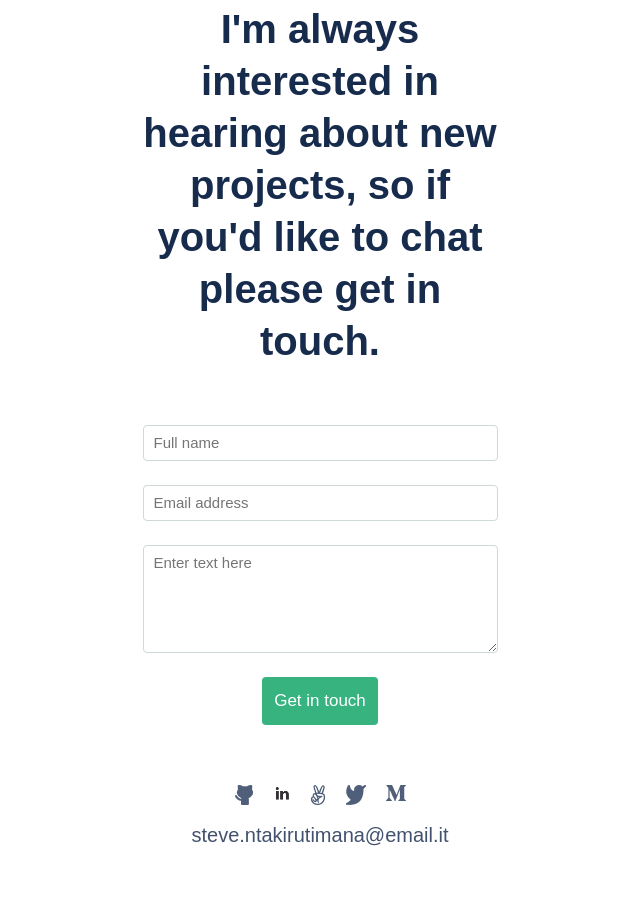
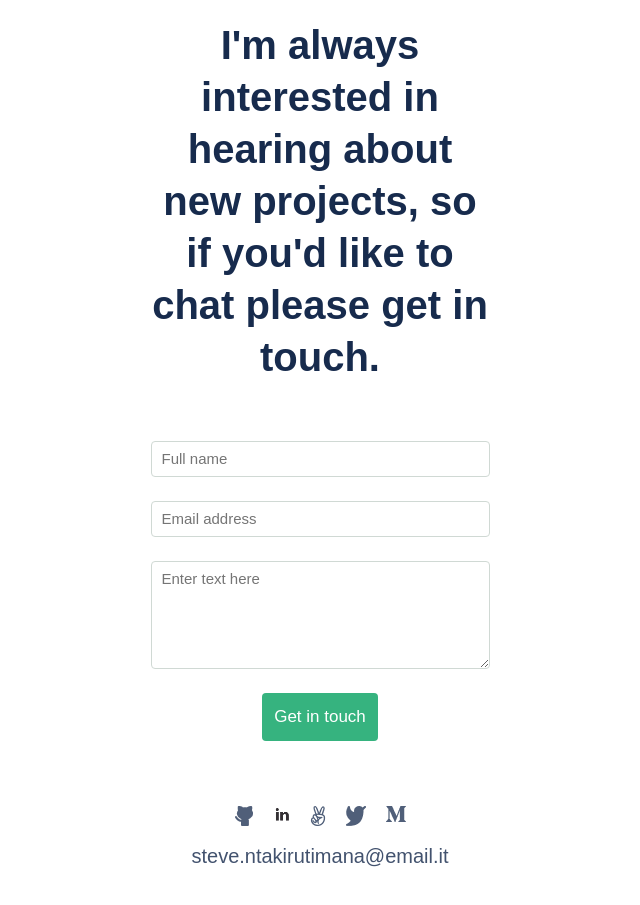
Before and after one commit to sntakirutimana72/Portfolio-Mobile-Version, a website: page index.html in a window 1280 px wide. Shown: the part 5529-6434 px from the top of the page, without its empty margins (320-960 px from the left). Drawn offline with Linux system fonts and the light colour scheme.

Commit message:
Apply suggested fixes

```diff
--- a/index.css
+++ b/index.css
@@ -224,10 +224,9 @@ ul {
 }
 
 .works-container {
-  display: flex;
+  display: grid;
   gap: 24px;
   justify-content: center;
-  flex-wrap: wrap;
 }
 
 .btn {
@@ -245,7 +244,16 @@ ul {
 /* about me */
 
 .about-me {
-  margin-top: 48px;
+  padding-top: 48px;
+  background-image:
+    url(./static/images/about-1-icon.png),
+    url(./static/images/about-2-icon.png);
+  background-position: top -20px left 100%;
+  background-repeat: no-repeat;
+}
+
+.about-me > h3 {
+  margin-bottom: 24px;
 }
 
 /* about me description section */
@@ -256,11 +264,6 @@ ul {
   padding: 0 12px;
   flex-direction: column;
   align-items: center;
-  background-image:
-    url(./static/images/about-1-icon.png),
-    url(./static/images/about-2-icon.png);
-  background-position: top -45px left 100%;
-  background-repeat: no-repeat;
 }
 
 .about-description {
@@ -270,28 +273,33 @@ ul {
   line-height: 32px;
   text-align: center;
   color: #42526e;
+  margin: 0;
 }
 
 /* Get in touch section */
 
-.get-in-touch {
+.contact-container {
   background-image: url(./static/images/in-touch-icon.png);
   background-repeat: no-repeat;
-  background-position: top 85% left 100%;
+  background-position: top 90% left 100%;
 }
 
-.grid-container {
-  display: grid;
+.footer {
+  display: flex;
+  margin: 35px 0;
+  flex-direction: column;
+  align-items: center;
 }
 
-.get-in-touch form {
+.contact-form {
   display: flex;
   flex-direction: column;
   gap: 24px;
+  padding: 20px;
   align-items: center;
 }
 
-.get-in-touch h3 {
+.contact-container h3 {
   margin-bottom: 34px;
 }
 
@@ -314,8 +322,6 @@ textarea {
   font-size: 20px;
   line-height: 32px;
   color: #42526e;
-  margin-bottom: 70px;
-  justify-self: center;
 }
 
 /* cursor behavior */
--- a/index.html
+++ b/index.html
@@ -181,18 +181,17 @@
             </section>
 
             <!-- About me section -->
-            <div class="about-me main-l-item">
-                <section class="about-me-describe">
+            <section class="about-me main-l-item">
                 <h3>
                     About me
                 </h3>
-
-                    <div class="about-description">
+                <div class="about-me-describe">
+                    <p class="about-description">
                         I can help you build a product,
                         feature or website Look through some of my work and experience!
                         If you like what you see and have a project you need coded,
                         don’t hestiate to contact me.
-                    </div>
+                    </p>
 
                     <button type="button" class="btn">Get My Resume</button>
 
@@ -248,9 +247,12 @@
                             </div>
                         </section>
                     </div>
-                    <div class="get-in-touch">
-                        <div class="grid-container">
-                            <form>
+                </div>
+            </section>
+
+            <!-- contact section -->
+            <section class="main-l-item contact-container">
+                <form class="contact-form">
                     <h3>
                         I'm always interested in hearing about new projects,
                         so if you'd like to chat please get in touch.
@@ -260,7 +262,8 @@
                     <textarea id="opinion" placeholder="Enter text here" rows="4"></textarea>
                     <button type="submit" class="btn">Get in touch</button>
                 </form>
-
+                <!-- footer -->
+                <div class="footer">
                     <div class="lets-connect">
                         <ul class="list-view">
                             <li class="socio-hub">
@@ -292,9 +295,7 @@
                     </div>
                     <div class="my-email">steve.ntakirutimana@email.it</div>
                 </div>
-                    </div>
             </section>
-            </div>
         </div>
     </body>
 </html>
```
Lines whose indentation alone changed are shown as unchanged.
